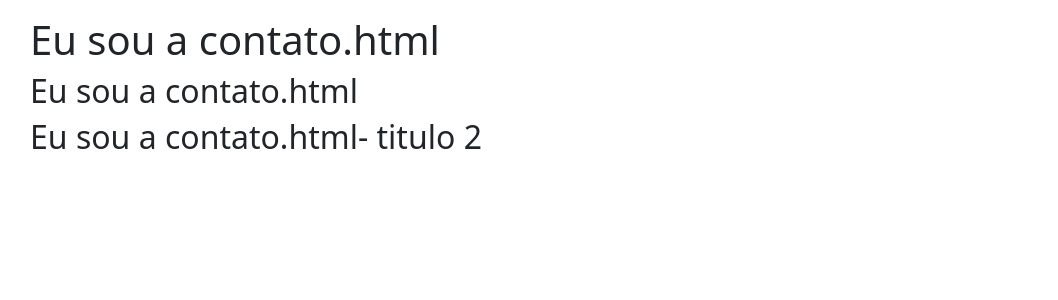
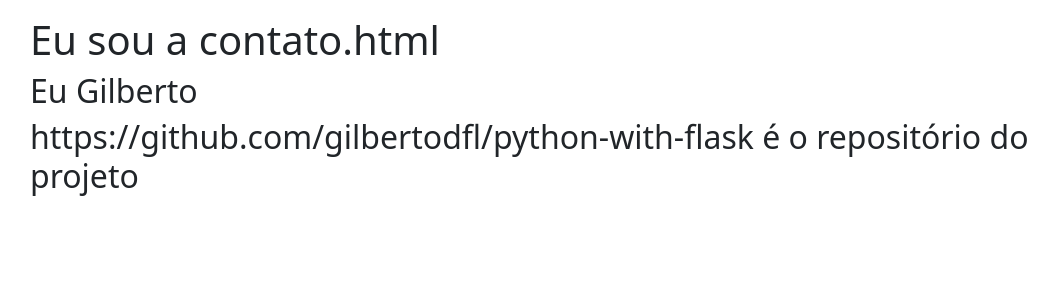
Before and after one commit to gilbertodfl/python-with-flask, a Flask app: page /contato in a window 1280 px wide. Shown: the part 56-356 px from the top of the page, without its empty margins (64-1122 px from the left). Run offline with Flask 3, Linux system fonts and the light colour scheme.

Commit message:
Acertos finais

```diff
--- a/myposts/templates/contato.html
+++ b/myposts/templates/contato.html
@@ -2,7 +2,7 @@
 {% block body %}
 <div class="container">
     <h1>Eu sou a contato.html</h1>
-    <h2>Eu sou a contato.html</h2>
-        <h2>Eu sou a contato.html- titulo 2</h2>
+    <h2>Eu Gilberto</h2>
+        <h2>https://github.com/gilbertodfl/python-with-flask é o repositório do projeto</h2>
 </div>
  {% endblock %}
```
Also changed, not shown: myposts/routes.py (+11 -0 lines), README.md, myposts/templates/post.html (indentation only), myposts/templates/usuarios.html (indentation only).
